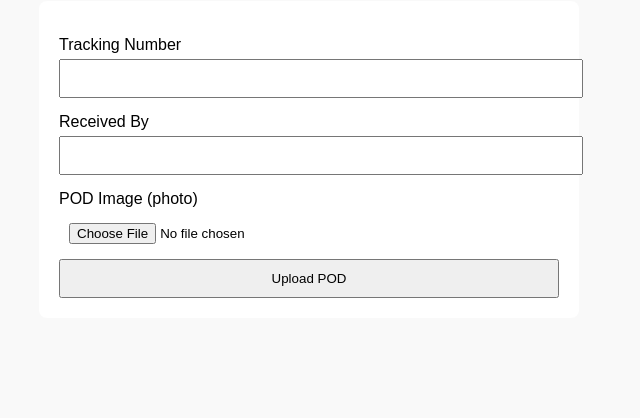
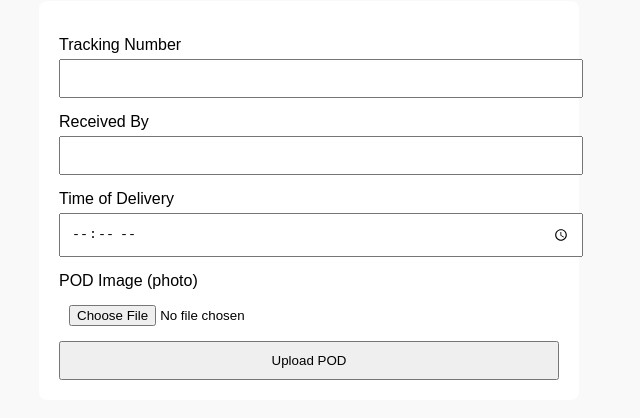
Before and after one commit to kasipulse/mm-courier-software, a website: page public/pod.html in a window 1280 px wide. Shown: the part 118-536 px from the top of the page, without its empty margins (331-971 px from the left). Drawn offline with Linux system fonts and the light colour scheme.

Commit message:
pod.html

```diff
--- a/public/pod.html
+++ b/public/pod.html
@@ -22,6 +22,9 @@
 
     <label>Received By</label>
     <input type="text" name="received_by" required>
+
+    <label>Time of Delivery</label>
+    <input type="time" name="delivered_at_time" required>
 
     <label>POD Image (photo)</label>
     <input type="file" name="image" accept="image/*" required>
```
